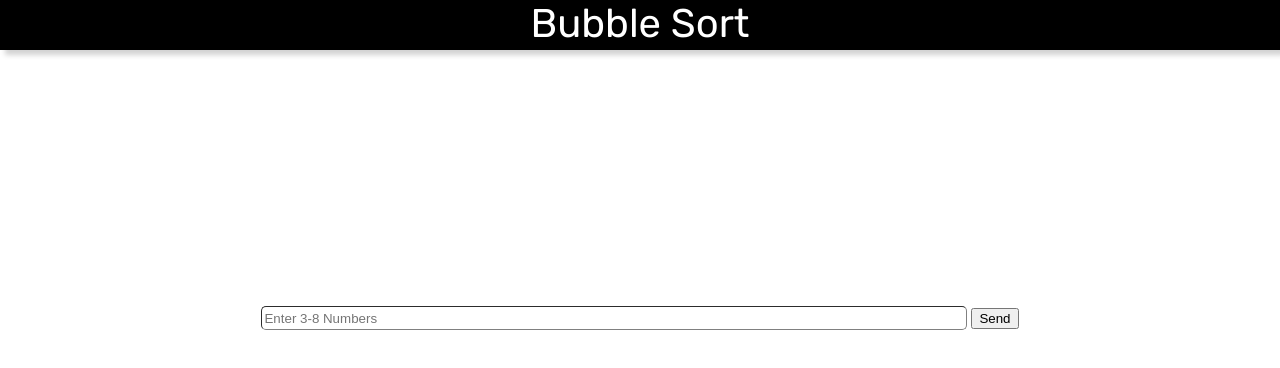
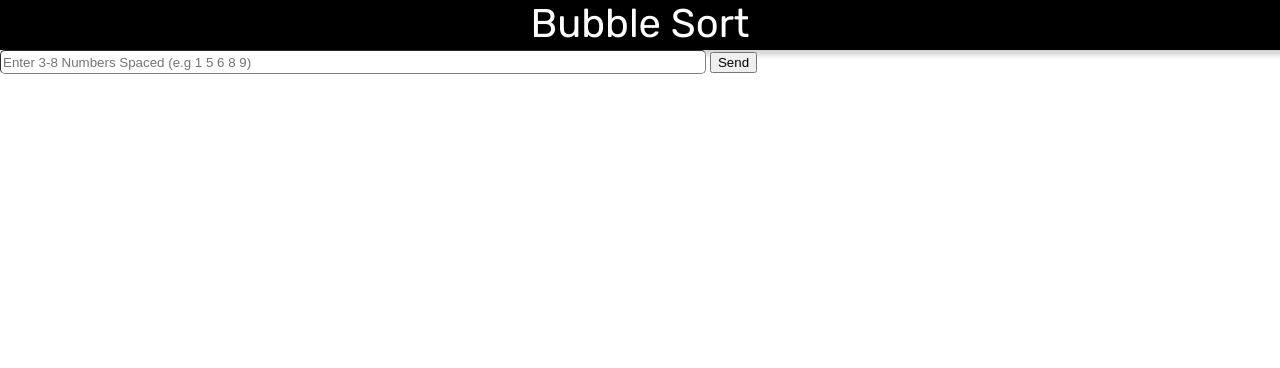
Before and after one commit to tljibbers/Bubble-Sort, a plain HTML site: page front-end/index.html in a window 1280 px wide. Drawn offline with Linux system fonts and the light colour scheme; a web font is replaced by a local one.

Commit message:
Updated for javascript support and edited form

```diff
--- a/front-end/index.html
+++ b/front-end/index.html
@@ -7,13 +7,14 @@
     <link rel="preconnect" href="https://fonts.gstatic.com" crossorigin>
     <link href="https://fonts.googleapis.com/css2?family=Delius+Unicase:wght@400;700&family=Josefin+Sans:ital,wght@0,100..700;1,100..700&family=Nunito:ital,wght@0,200..1000;1,200..1000&family=Raleway:ital,wght@0,100..900;1,100..900&family=Roboto:ital,wght@0,100;0,300;0,400;0,500;0,700;0,900;1,100;1,300;1,400;1,500;1,700;1,900&family=Rubik:ital,wght@0,300..900;1,300..900&display=swap" rel="stylesheet">
     <link rel="stylesheet" href="styles.css">
+    <script type="module" src="main.js" defer></script>
 </head>
 <body>
     <div id="header">Bubble Sort</div>
     <div class="submit_array">
-        <form class="arrayForm">
-            <input type="text" id="array" name="array" placeholder="Enter 3-8 Numbers">
-            <input type="submit" value="Send">
+        <form id="array-Form">
+            <input type="text" id="array" name="array" placeholder="Enter 3-8 Numbers Spaced (e.g 1 5 6 8 9)">
+            <button type="submit" id="submit">Send</button>
         </form>
     </div>
 </body>
```
